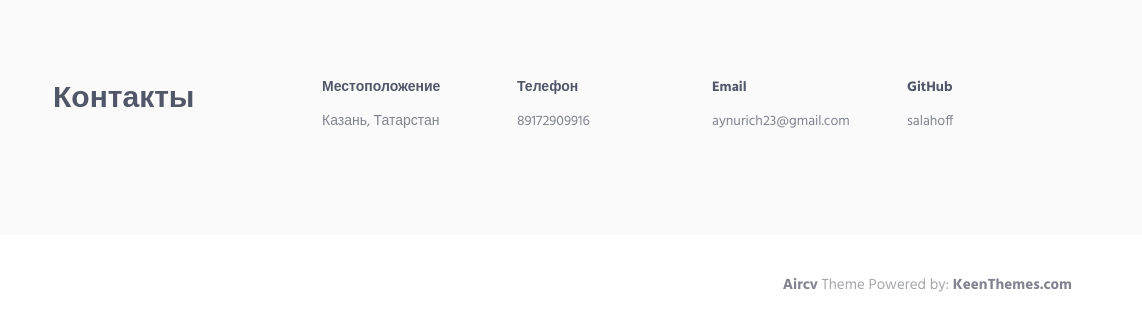
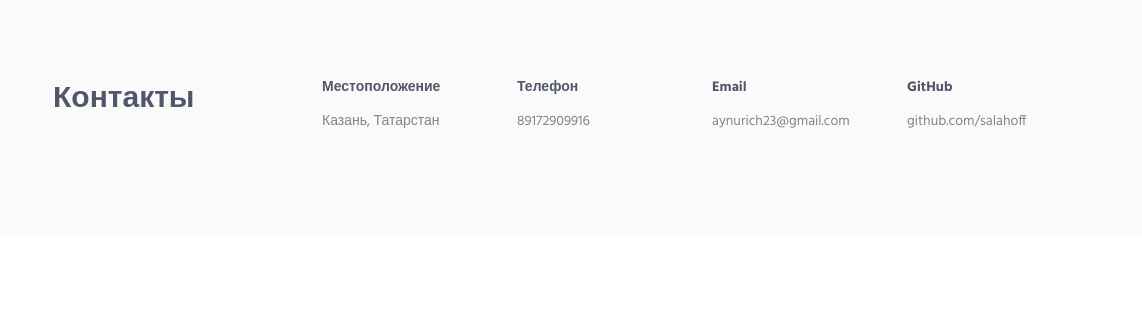
Before and after one commit to salahoff/salahoff.github.io, a plain HTML site: page index.html in a window 1280 px wide. Shown: the part 2372-2708 px from the top of the page, 138-1280 px from the left. Drawn offline with Linux system fonts and the light colour scheme.

Commit message:
Update index.html

```diff
--- a/index.html
+++ b/index.html
@@ -86,7 +86,7 @@
                 <div class="row">
                     <div class="col-sm-6">
                         <div class="promo-block-divider">
-                            <h1 class="promo-block-title">Ainur <br/> Salahov</h1>
+                            <h1 class="promo-block-title">Айнур <br/> Салахов</h1>
                             <p class="promo-block-text">Web дизайнер &amp; Front-end разработчик</p>
                         </div>
                         <ul class="list-inline">
@@ -457,7 +457,7 @@
                                 </div>
                                 <div class="col-md-3 col-xs-6">
                                     <h5>GitHub</h5>
-                                    <a href="https://github.com/salahoff">salahoff</a>
+                                    <a href="https://github.com/salahoff">github.com/salahoff</a>
                                 </div>
                             </div>
                         </div>
@@ -477,7 +477,7 @@
                         <img class="footer-logo" src="img/logo-dark.png" alt="Aircv Logo">
                     </div>
                     <div class="col-xs-6 text-right sm-text-left">
-                        <p class="margin-b-0"><a class="fweight-700" href="http://keenthemes.com/preview/aircv/">Aircv</a> Theme Powered by: <a class="fweight-700" href="http://www.keenthemes.com/">KeenThemes.com</a></p>
+
                     </div>
                 </div>
                 <!--// end row -->
```
